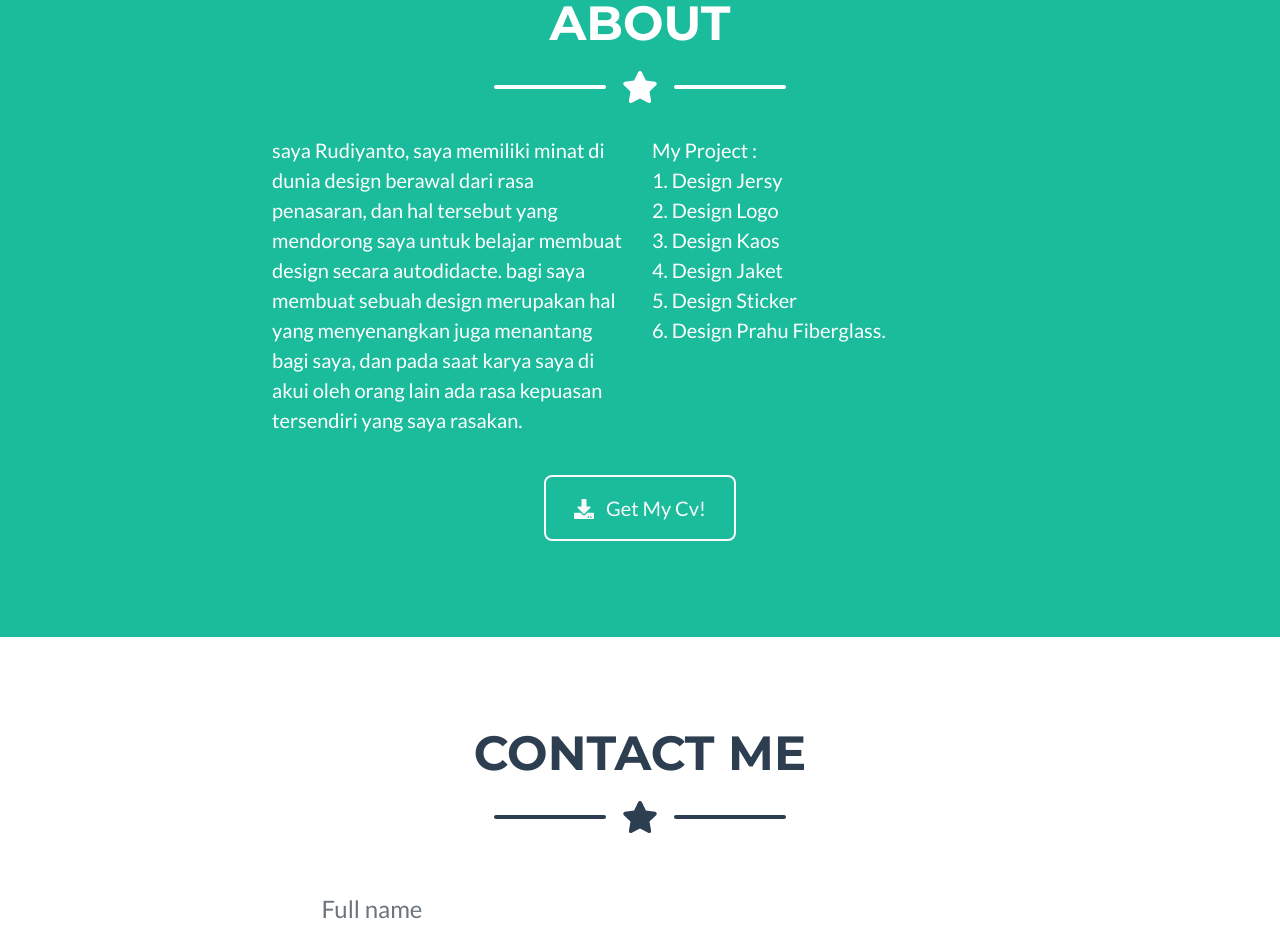
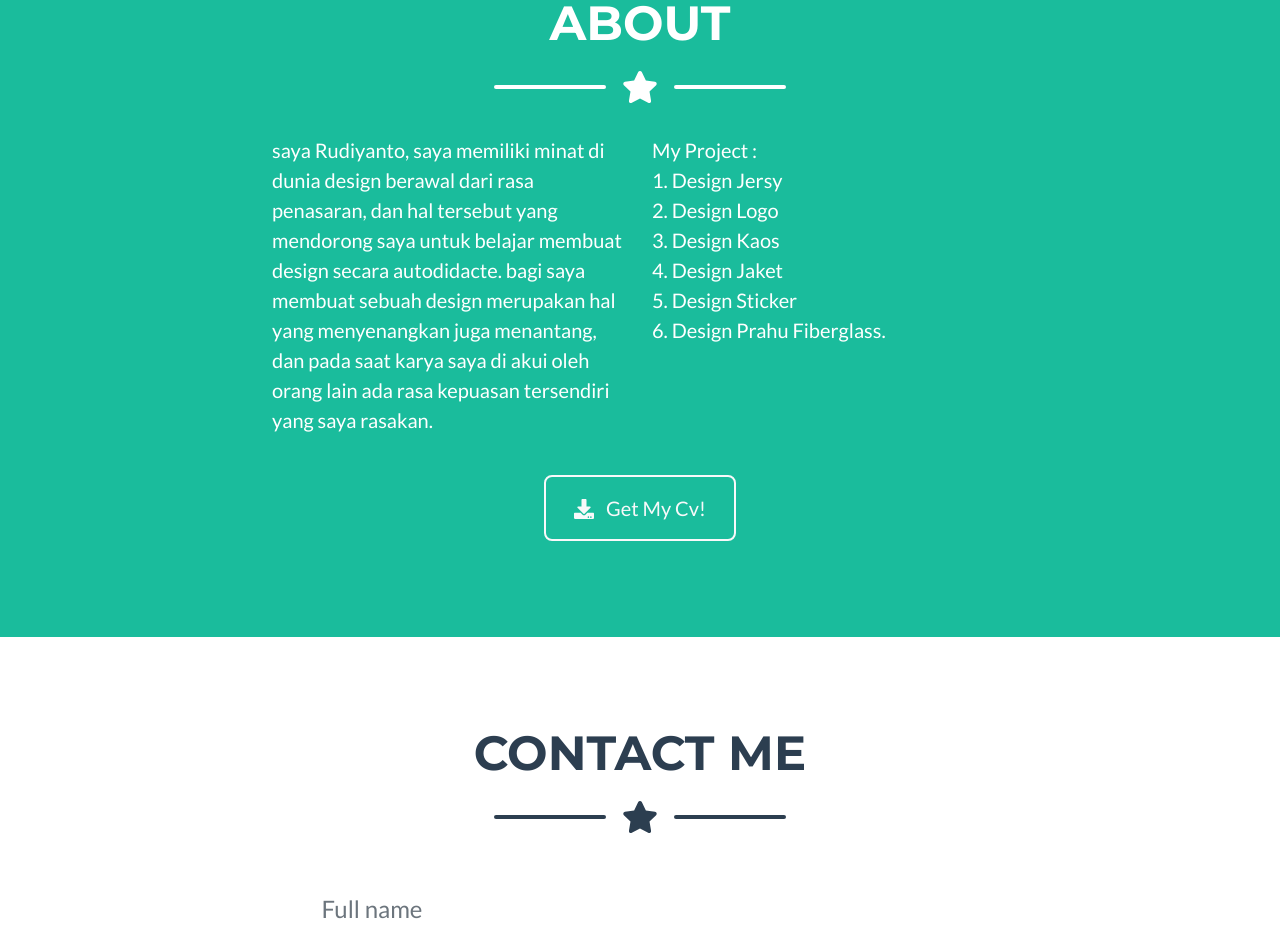
Before and after one commit to Rudiyanto27/Rudiyanto27.github.io, a plain HTML site: page index.html in a window 1280 px wide. Shown: the part 1857-2792 px from the top of the page. Drawn offline with nearby package versions, Linux system fonts and the light colour scheme.

Commit message:
Update index.html

```diff
--- a/index.html
+++ b/index.html
@@ -135,7 +135,7 @@
                 </div>
                 <!-- About Section Content-->
                 <div class="row">
-                    <div class="col-lg-4 ms-auto"><p class="lead">saya Rudiyanto, saya memiliki minat di dunia design berawal dari rasa penasaran, dan hal tersebut yang mendorong saya untuk belajar membuat design secara autodidacte. bagi saya membuat sebuah design merupakan hal yang menyenangkan juga menantang bagi saya, dan pada saat karya saya di akui oleh orang lain ada rasa kepuasan tersendiri yang saya rasakan.</p></div>
+                    <div class="col-lg-4 ms-auto"><p class="lead">saya Rudiyanto, saya memiliki minat di dunia design berawal dari rasa penasaran, dan hal tersebut yang mendorong saya untuk belajar membuat design secara autodidacte. bagi saya membuat sebuah design merupakan hal yang menyenangkan juga menantang, dan pada saat karya saya di akui oleh orang lain ada rasa kepuasan tersendiri yang saya rasakan.</p></div>
                     <div class="col-lg-4 me-auto"><p class="lead">My Project :<br/>		1. Design Jersy<br/>		2. Design Logo<br/>		3. Design Kaos<br/>		4. Design Jaket<br/>		5. Design Sticker<br/>		6. Design Prahu Fiberglass.</p></div>
                 </div>
                 <!-- About Section Button-->
```
